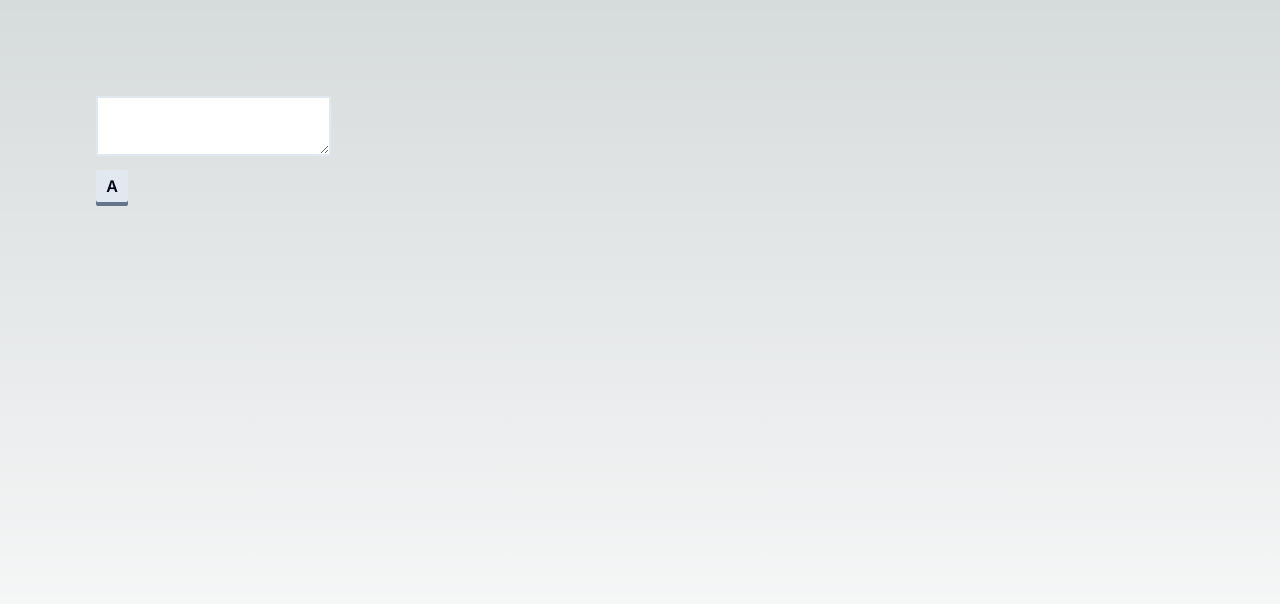
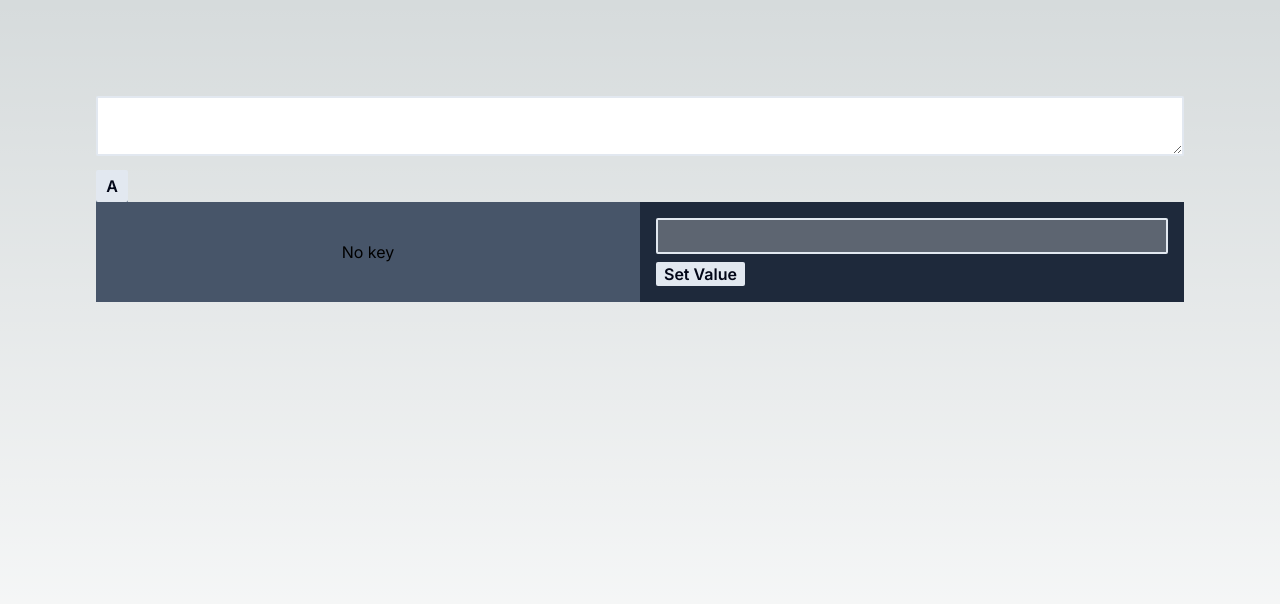
Before and after one commit to Diego-0110/erratic-keys, a Next.js app: page / in a window 1280 px wide. Shown: the top 604 px of the page. Built offline with nearby package versions, Linux system fonts and the light colour scheme.

Commit message:
Change keyboard config without Shift

```diff
--- a/src/app/page.tsx
+++ b/src/app/page.tsx
@@ -1,10 +1,19 @@
+'use client';
+
+import { useState } from 'react';
+import Configuration from '@/components/Configuration';
 import KeyboardAndInput from '@/components/KeyboardAndInput';
+import { KeyboardConfig, KeyConfig } from '@/types';
 
 export default function Home() {
+  const [keyboardConfig, setKeyboardConfig] = useState<KeyboardConfig>({});
+  const setKeyConfig = (keyCode: string, keyConfig: KeyConfig) => {
+    setKeyboardConfig({ ...keyboardConfig, [keyCode]: keyConfig });
+  };
   return (
     <main className="flex min-h-screen flex-col items-center p-24">
-      {/* <p className="font-bol">AAA</p> */}
-      <KeyboardAndInput />
+      <KeyboardAndInput keyboardConfig={keyboardConfig} />
+      <Configuration keyboardConfig={keyboardConfig} setKeyConfig={setKeyConfig} />
     </main>
   );
 }
--- /dev/null
+++ b/src/components/Configuration.tsx
@@ -0,0 +1,51 @@
+'use client';
+
+import { useEffect, useState } from 'react';
+import { KeyboardConfig, KeyConfig } from '@/types';
+
+interface Props {
+  keyboardConfig: KeyboardConfig,
+  setKeyConfig: (keyCode: string, keyConfig: KeyConfig) => void
+}
+
+interface KeyData {
+  code: string
+}
+
+export default function Configuration({ keyboardConfig, setKeyConfig }: Props) {
+  const [keyData, setKeyData] = useState<null | KeyData>(null);
+  const [value, setValue] = useState<string>('');
+  const handleKeyDown = (evt: React.KeyboardEvent<HTMLElement>) => {
+    setKeyData({ code: evt.code });
+  };
+  const handleSetValue = () => {
+    if (keyData) {
+      setKeyConfig(keyData.code, { value });
+    }
+  };
+  useEffect(() => {
+    console.log(keyboardConfig);
+  }, [keyboardConfig]);
+  return (
+    <section className="flex w-full bg-slate-800">
+      <div
+        className="flex-1 flex justify-center items-center p-4 bg-slate-600"
+        role="presentation"
+        tabIndex={0}
+        onKeyDown={handleKeyDown}
+      >
+        <p>{ keyData ? keyData.code : 'No key'}</p>
+      </div>
+      <div className="flex-1 p-4">
+        <input
+          type="text"
+          className="mb-2 w-full px-2 py-1 border-2 border-slate-200 rounded-sm"
+          value={value}
+          onChange={(evt) => setValue(evt.target.value)}
+          disabled={!keyData}
+        />
+        <button type="button" className="px-2 font-semibold text-slate-950 bg-slate-200 rounded-sm" onClick={handleSetValue}>Set Value</button>
+      </div>
+    </section>
+  );
+}
--- a/src/components/KeyboardAndInput.tsx
+++ b/src/components/KeyboardAndInput.tsx
@@ -6,7 +6,7 @@ import {
 import Key from './Key';
 import { KeyboardConfig } from '@/types';
 
-const keyboardConfig: KeyboardConfig = {
+export const dfKeyboardConfig: KeyboardConfig = {
   KeyA: {
     value: '😀',
     shiftValue: '😁',
@@ -24,7 +24,11 @@ const keyboardConfig: KeyboardConfig = {
   },
 };
 
-export default function KeyboardAndInput() {
+interface Props {
+  keyboardConfig: KeyboardConfig
+}
+
+export default function KeyboardAndInput({ keyboardConfig }: Props) {
   // string (replace default with this) or null (use default input character)
   const replacement = useRef<(string | null)>(null);
   // Cursor position inside input
@@ -99,7 +103,7 @@ export default function KeyboardAndInput() {
   return (
     <section className="w-full">
       <textarea
-        className="mb-2 px-2 py-1 border-2 border-slate-200 rounded-sm"
+        className="mb-2 w-full px-2 py-1 border-2 border-slate-200 rounded-sm"
         value={textareaValue}
         onKeyDown={handleKeyDown}
         onBeforeInput={handleBeforeInput}
```
